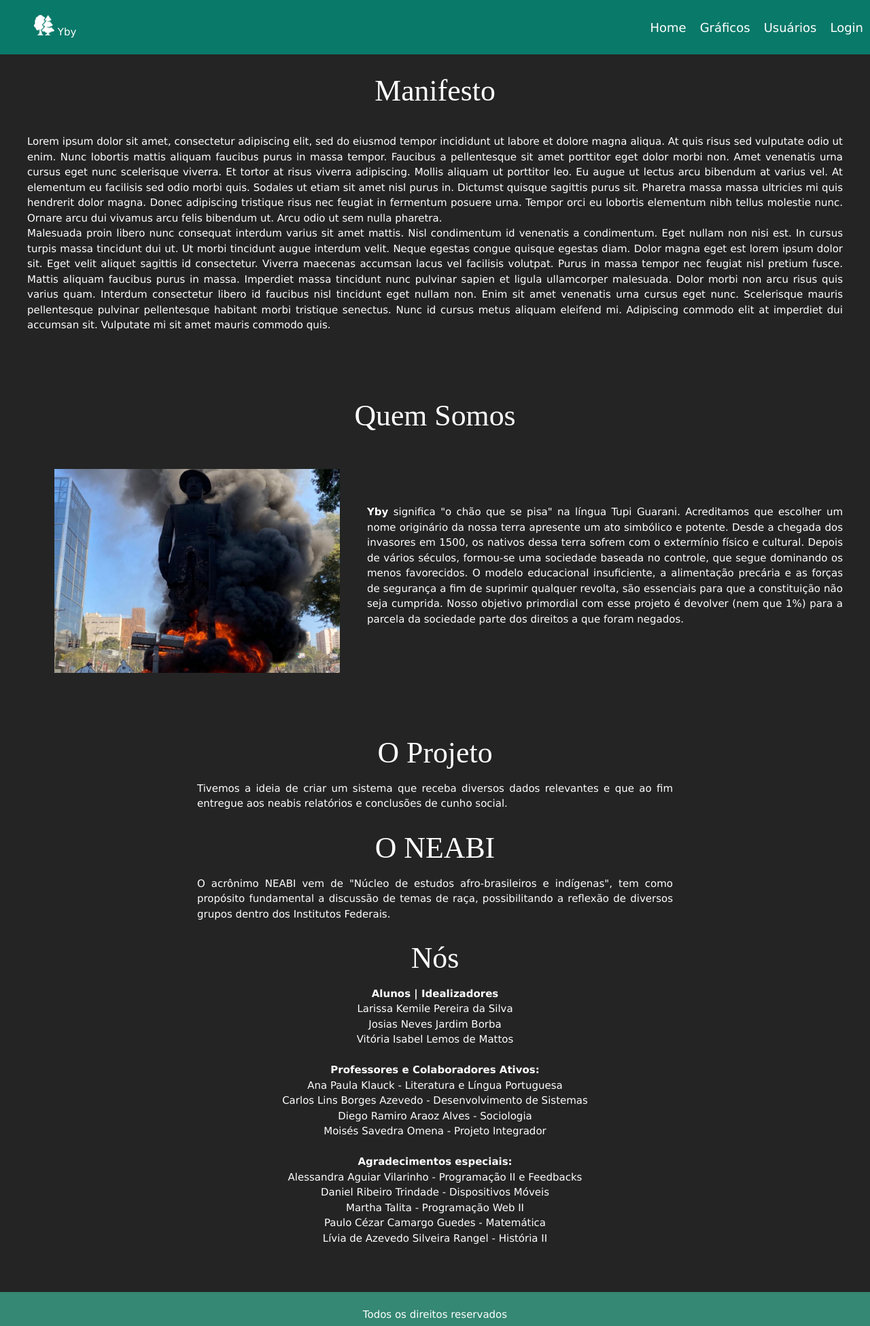
After one commit to JosiasNJB/Sigae-Yby, a PHP site: page /profile.php in a window 1280 px wide. The commit adds this page. Shown: the whole page at 68% size. Run offline with PHP 8.4, Linux system fonts and the light colour scheme; some libraries are stand-ins or nearby versions.

Commit message:
simple changes

```diff
--- a/site_JLV/header.php
+++ b/site_JLV/header.php
@@ -53,7 +53,8 @@
 					$admpag = "";
 				}
 
-				$perfil = "<li> $nome </li>";
+				$perfil = "<li><a href='profile.php'> $nome </a></li>";
+				$dep = "<li><a href='depoimentos.php'>Depoimentos</a></li>";
 				$logout = "<li><a href='logout.php'>Log out</a></li>";
 				$onoff = "";
 				$title = $nome;
@@ -62,6 +63,7 @@
 			//diferenciando o header caso o usuario nao esteja logado
 			else{
 				$perfil = "";
+				$dep = "";
 				$logout = "";
 				$onoff = "<li><a href='login.php'>Login</a></li>";
 				$title = "Yby";
@@ -98,7 +100,7 @@
 				and from there you'd be able to log off and alter your own data like on the update page-->
 				<li><a href="graph.php">Gráficos</a></li>
 				<li><a href="usuarios.php">Usuários</a></li>
-				<li><a href="depoimentos.php">Depoimentos</a></li>
+				<?php echo $dep; ?>
 				<?php echo $onoff; ?>
 				<?php echo $admpag; ?>
 				<?php echo $logout; ?>
--- /dev/null
+++ b/site_JLV/profile.php
@@ -0,0 +1,118 @@
+
+		<?php
+			//chamando o header na pagina
+			include_once 'header.php';
+		?>
+		<!-- maybe an image for a student and one for a teacher so we can properly differentiate the both-->
+
+		<h3>Manifesto</h3>
+
+
+		<br>
+
+
+		<!-- Texto de manifesto | em desenvolvimento -->
+		<p class="manifesto">
+			Lorem ipsum dolor sit amet, consectetur adipiscing elit, sed do eiusmod tempor incididunt ut labore et dolore magna aliqua.
+			At quis risus sed vulputate odio ut enim. Nunc lobortis mattis aliquam faucibus purus in massa tempor.
+			Faucibus a pellentesque sit amet porttitor eget dolor morbi non.
+			Amet venenatis urna cursus eget nunc scelerisque viverra. Et tortor at risus viverra adipiscing.
+			Mollis aliquam ut porttitor leo. Eu augue ut lectus arcu bibendum at varius vel.
+			At elementum eu facilisis sed odio morbi quis.
+			Sodales ut etiam sit amet nisl purus in. Dictumst quisque sagittis purus sit.
+			Pharetra massa massa ultricies mi quis hendrerit dolor magna.
+			Donec adipiscing tristique risus nec feugiat in fermentum posuere urna.
+			Tempor orci eu lobortis elementum nibh tellus molestie nunc.
+			Ornare arcu dui vivamus arcu felis bibendum ut.
+			Arcu odio ut sem nulla pharetra.
+			<br>
+			Malesuada proin libero nunc consequat interdum varius sit amet mattis.
+			Nisl condimentum id venenatis a condimentum. Eget nullam non nisi est.
+			In cursus turpis massa tincidunt dui ut. Ut morbi tincidunt augue interdum velit.
+			Neque egestas congue quisque egestas diam. Dolor magna eget est lorem ipsum dolor sit.
+			Eget velit aliquet sagittis id consectetur.
+			Viverra maecenas accumsan lacus vel facilisis volutpat.
+			Purus in massa tempor nec feugiat nisl pretium fusce.
+			Mattis aliquam faucibus purus in massa.
+			Imperdiet massa tincidunt nunc pulvinar sapien et ligula ullamcorper malesuada.
+			Dolor morbi non arcu risus quis varius quam.
+			Interdum consectetur libero id faucibus nisl tincidunt eget nullam non.
+			Enim sit amet venenatis urna cursus eget nunc.
+			Scelerisque mauris pellentesque pulvinar pellentesque habitant morbi tristique senectus.
+			Nunc id cursus metus aliquam eleifend mi.
+			Adipiscing commodo elit at imperdiet dui accumsan sit.
+			Vulputate mi sit amet mauris commodo quis.
+			<br><br><br><br>
+		</p>
+
+
+		<h3>Quem Somos</h3>
+
+		<br>
+		<div class="row">
+			<figure>
+				<div class="container">
+					<a href="#"><img class="borba" src="img/borba.jpeg" alt="borba"></a>
+				</div>
+			</figure>
+
+			<p>
+				<br><br><br>
+				<b>Yby</b> significa "o chão que se pisa" na língua Tupi Guarani. Acreditamos que escolher um nome originário da nossa terra apresente um ato simbólico e potente.
+				Desde a chegada dos invasores em 1500, os nativos dessa terra sofrem com o extermínio físico e cultural.
+				Depois de vários séculos, formou-se uma sociedade baseada no controle, que segue dominando os menos favorecidos.
+				O modelo educacional insuficiente, a alimentação precária e as forças de segurança a fim de suprimir qualquer revolta, são essenciais para que a constituição não seja cumprida.
+				Nosso objetivo primordial com esse projeto é devolver (nem que 1%) para a parcela da sociedade parte dos direitos a que foram negados.
+			</p>
+		</div>
+
+		<br>
+
+		<section>
+			<h3>O Projeto</h3>
+			<p>Tivemos a ideia de criar um sistema que receba diversos dados relevantes e que ao fim entregue
+				aos neabis relatórios e conclusões de cunho social.
+			</p>
+
+			<h3>O NEABI</h3>
+			<p>
+				O acrônimo NEABI vem de "Núcleo de estudos afro-brasileiros e indígenas",
+				tem como propósito fundamental a discussão de temas de raça, possibilitando a reflexão de diversos grupos dentro dos
+				Institutos Federais.
+			</p>
+
+		</section>
+
+		<h3>Nós</h3>
+
+		<p class="centerp">
+
+			<b>Alunos | Idealizadores</b><br>
+
+			Larissa Kemile Pereira da Silva <br>
+			Josias Neves Jardim Borba <br>
+			Vitória Isabel Lemos de Mattos <br>
+			<br>
+
+			<b>Professores e Colaboradores Ativos:</b><br>
+
+			Ana Paula Klauck - Literatura e Língua Portuguesa<br>
+			Carlos Lins Borges Azevedo - Desenvolvimento de Sistemas<br>
+			Diego Ramiro Araoz Alves - Sociologia<br>
+			Moisés Savedra Omena - Projeto Integrador<br>
+
+			<br>
+
+			<b>Agradecimentos especiais:</b><br>
+
+			Alessandra Aguiar Vilarinho - Programação II e Feedbacks<br>
+			Daniel Ribeiro Trindade - Dispositivos Móveis<br>
+			Martha Talita - Programação Web II<br>
+			Paulo Cézar Camargo Guedes - Matemática<br>
+			Lívia de Azevedo Silveira Rangel - História II<br>
+
+			<br>
+		</p>
+
+		<!-- chamando o footer na pagina -->
+		<?php include_once 'footer.php';?>
--- a/site_JLV/update.php
+++ b/site_JLV/update.php
@@ -94,19 +94,19 @@
 				<div class="row">
 
 					<div class="input-field col s5">
-						<input id="nome" type="text" class="validate" name="nome">
+						<input id="nome" type="text" class="validate" name="nome" placeholder=" ">
 						<label for="nome">Nome</label>
 					</div>
 
 					<div class="input-field col s5 pull-s1">
-						<input id="email" type="text" class="validate" name="email">
+						<input id="email" type="text" class="validate" name="email" placeholder="">
 						<label for="email">E-Mail</label>
 					</div>
 				</div>
 
 				<div class="row">
 					<div class="input-field col s10 pull-s1">
-						  <input id="senha" type="password" class="validate" name="senha">
+						  <input id="senha" type="password" class="validate" name="senha" placeholder="">
 						  <label for="textarea1">Senha</label>
 					</div>
 				</div>
--- a/site_JLV/usuarios.php
+++ b/site_JLV/usuarios.php
@@ -60,9 +60,6 @@
                             <td><?php echo $dados['nome'];?></td>
                             <td><?php echo $dados['email'];?></td>
                             <td><?php echo $dados['etnia'];?></td>
-                            <td><a class="btn waves-effect waves-light red darken-4" href="delete.php?id=<?php echo $dados['id_user'];?>"> Delete</td>
-
-                            <td><a class="btn waves-effect waves-light green accent-4" href="update.php?id=<?php echo $dados['id_user'];?>"> Update</td>
                         </tr>
 
 
```
Also changed, not shown: site_JLV/admpag.php (+61 -0 lines), site_JLV/graph.php (+4 -6 lines).
